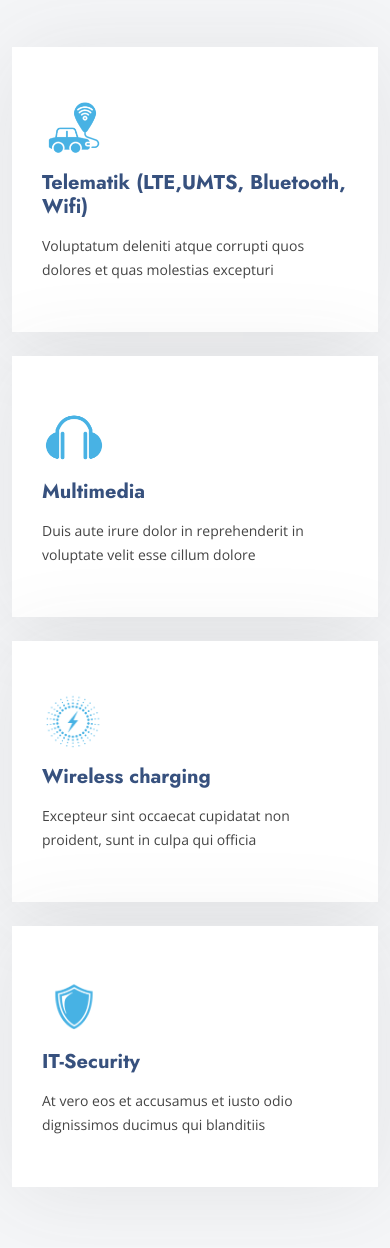
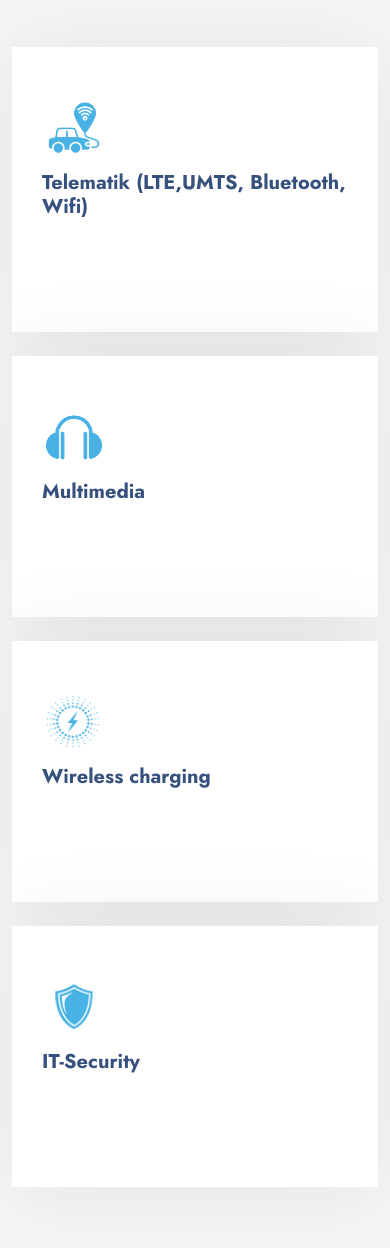
Before and after one commit to Stefanb0711/AWB-ItWebsite, a Flask app: page /leistungen in a window 390 px wide. Shown: the part 566-1814 px from the top of the page. Run offline with Flask 3, Linux system fonts and the light colour scheme; some libraries are stand-ins or nearby versions.

Commit message:
Text des lesitungen bereichs auf unsichtbar gestellt

```diff
--- a/static/assets/css/myStyles.css
+++ b/static/assets/css/myStyles.css
@@ -3,3 +3,26 @@
     height: 64px;
     margin-bottom: 15px;
 }
+
+
+.equal-width-col {
+    flex: 1 1 0 !important; /* Flexibilität der Spalten */
+    max-width: 25% !important; /* 4 Spalten in einer Zeile */
+    width: 25% !important; /* Festgelegt auf 25% Breite */
+    box-sizing: border-box !important; /* Um Margins und Paddings korrekt zu berechnen */
+}
+
+/* Für kleinere Bildschirme, falls Anpassungen notwendig sind */
+@media (max-width: 992px) {
+    .equal-width-col {
+        max-width: 50% !important; /* 2 Spalten auf mittleren Bildschirmen */
+        width: 50% !important;
+    }
+}
+
+@media (max-width: 576px) {
+    .equal-width-col {
+        max-width: 100% !important; /* 1 Spalte auf kleinen Bildschirmen */
+        width: 100% !important;
+    }
+}
--- a/templates/leistungen.html
+++ b/templates/leistungen.html
@@ -43,7 +43,7 @@
                       <div class="service-item position-relative">
                           <div class="icon"><img class="icon" src="static/assets/img/wirelessCharging.png"></div>
                           <h4><a href="service-details.html" class="stretched-link">Telematik (LTE,UMTS, Bluetooth, Wifi)</a></h4>
-                          <p>Voluptatum deleniti atque corrupti quos dolores et quas molestias excepturi</p>
+                          <p style="color: white;">Voluptatum deleniti atque corrupti quos dolores et quas molestias excepturi</p>
                       </div>
                   </div><!-- End Service Item -->
 
@@ -51,7 +51,7 @@
                       <div class="service-item position-relative">
                           <div class="icon"><img class="icon" src="static/assets/img/headphones.png"></div>
                           <h4><a href="service-details.html" class="stretched-link">Multimedia</a></h4>
-                          <p>Duis aute irure dolor in reprehenderit in voluptate velit esse cillum dolore</p>
+                          <p style="color: white;">Duis aute irure dolor in reprehenderit in voluptate velit esse cillum dolore</p>
                       </div>
                   </div><!-- End Service Item -->
 
@@ -59,7 +59,7 @@
                       <div class="service-item position-relative">
                           <div class="icon"><img class="icon" src="static/assets/img/wirelessCharging2.png"></div>
                           <h4><a href="service-details.html" class="stretched-link">Wireless charging</a></h4>
-                          <p>Excepteur sint occaecat cupidatat non proident, sunt in culpa qui officia</p>
+                          <p style="color: white;">Excepteur sint occaecat cupidatat non proident, sunt in culpa qui officia</p>
                       </div>
                   </div><!-- End Service Item -->
 
@@ -67,7 +67,7 @@
                       <div class="service-item position-relative">
                           <div class="icon"><img class="icon" src="static/assets/img/secIcon.png"></div>
                           <h4><a href="service-details.html" class="stretched-link">IT-Security</a></h4>
-                          <p>At vero eos et accusamus et iusto odio dignissimos ducimus qui blanditiis</p>
+                          <p style="color: white;">At vero eos et accusamus et iusto odio dignissimos ducimus qui blanditiis</p>
                       </div>
                   </div><!-- End Service Item -->
 
```
Also changed, not shown: instance/project.db, 1 other file.
